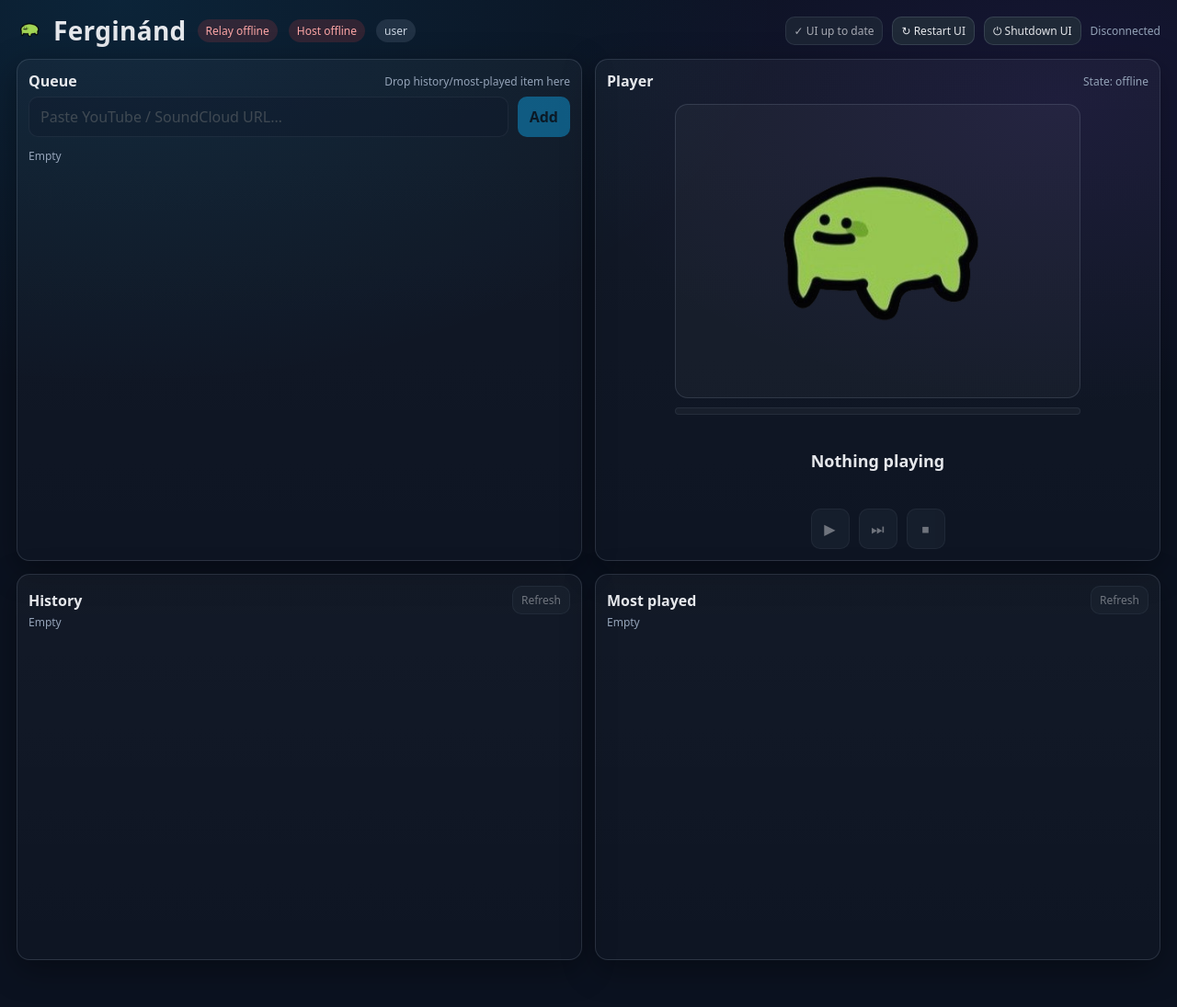
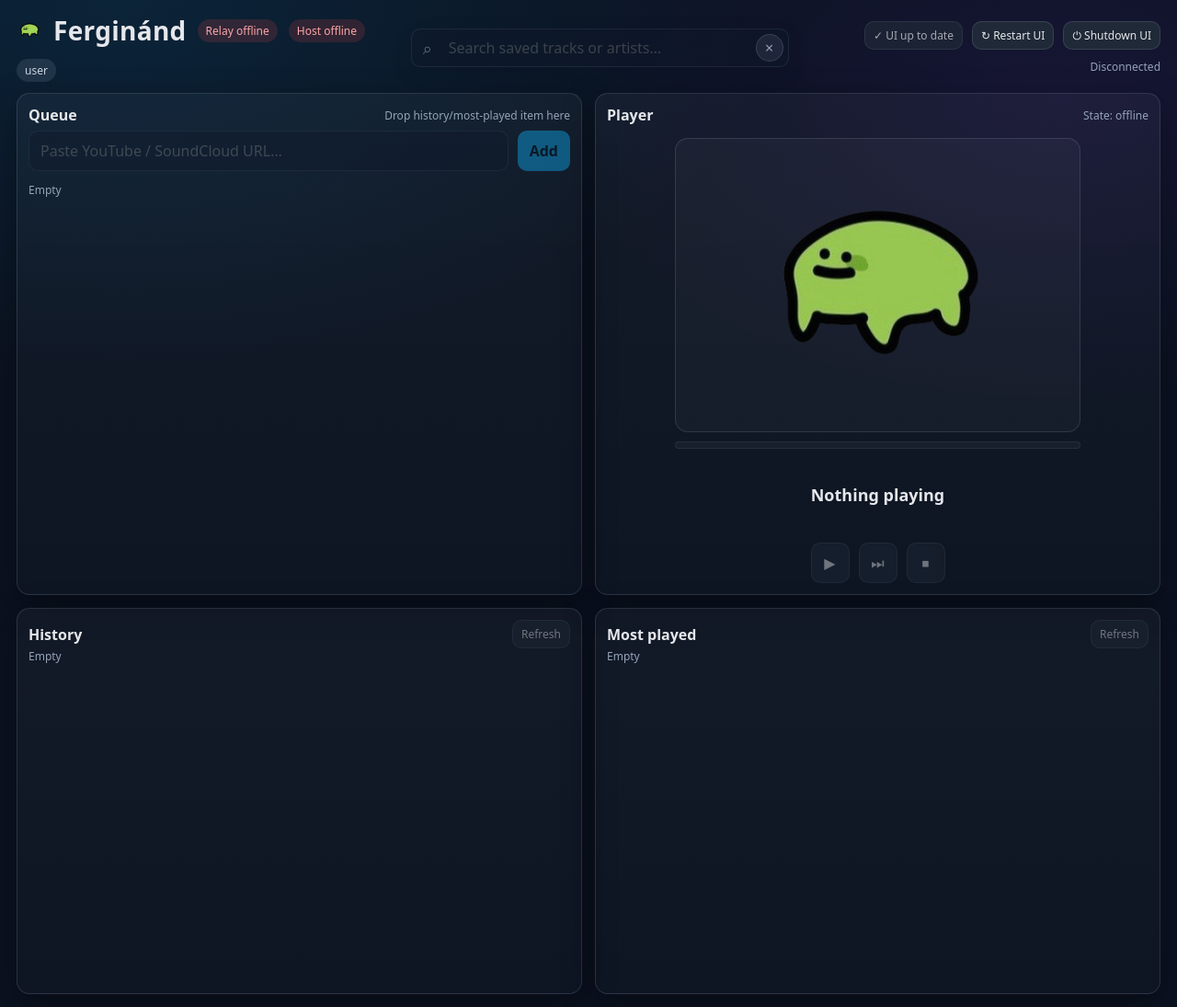
Before and after one commit to WarPiga/ferginand_frontend, a Flask app: page / in a window 1280 px wide. Shown: the whole page at 92% size. Run offline with Flask 3, Linux system fonts and the light colour scheme.

Commit message:
frontend changes for searchbar

```diff
--- a/static/app.js
+++ b/static/app.js
@@ -4,6 +4,11 @@
 
   const PROTOCOL_VERSION = 1;
   const MAX_RENDERED_ITEMS = 100;
+  const SEARCH_MIN_QUERY = 2;
+  const SEARCH_LIMIT = 24;
+  const SEARCH_DEBOUNCE_MS = 240;
+  const SEARCH_RATE_WINDOW_MS = 2000;
+  const SEARCH_RATE_MAX = 7;
   const $ = (id) => document.getElementById(id);
 
   const els = {
@@ -23,6 +28,12 @@
     btnUpdateFrontend: $("btnUpdateFrontend"),
     btnRestartFrontend: $("btnRestartFrontend"),
     btnShutdownFrontend: $("btnShutdownFrontend"),
+    trackSearchBox: $("trackSearchBox"),
+    trackSearchInput: $("trackSearchInput"),
+    trackSearchClear: $("trackSearchClear"),
+    trackSearchPanel: $("trackSearchPanel"),
+    trackSearchResults: $("trackSearchResults"),
+    trackSearchStatus: $("trackSearchStatus"),
     queuePanel: $("queuePanel"),
     queue: $("queue"),
     history: $("history"),
@@ -62,6 +73,16 @@
       queue: [],
       history: [],
       mostPlayed: [],
+    },
+    search: {
+      query: "",
+      items: [],
+      loading: false,
+      visible: false,
+      activeRequestId: "",
+      debounceTimer: null,
+      sentAt: [],
+      error: "",
     },
     frontend: {
       checkingUpdate: false,
@@ -250,7 +271,15 @@
   function setControlsEnabled() {
     const canUse = state.connected && !!state.relay.hostConnected;
     const isAdmin = state.profile.role === "admin";
-    [els.q, els.btnAdd, els.btnPlayPause, els.btnSkip, els.btnRefreshHistory, els.btnRefreshMost].forEach((el) => {
+    [
+      els.q,
+      els.btnAdd,
+      els.btnPlayPause,
+      els.btnSkip,
+      els.btnRefreshHistory,
+      els.btnRefreshMost,
+      els.trackSearchInput,
+    ].forEach((el) => {
       if (el) el.disabled = !canUse;
     });
     if (els.btnStop) els.btnStop.disabled = !canUse || !isAdmin;
@@ -358,15 +387,6 @@
 
     const placeholder = getPlaceholderThumbnail();
     const thumb = getThumb(track);
-
-    setThumbImage(container, thumb || placeholder, !thumb);
-  }
-
-  function renderThumb(container, track) {
-    if (!container) return;
-
-    const placeholder = getPlaceholderThumbnail();
-    const thumb = getThumb(track);
     setThumbImage(container, thumb || placeholder, !thumb);
   }
 
@@ -426,6 +446,212 @@
     return bits.filter(Boolean).join(" • ");
   }
 
+  function searchMeta(track) {
+    const bits = [];
+    const source = getTrackSourceLabel(track);
+    const uploader = track?.uploader || track?.artist || track?.channel || "";
+
+    if (source) bits.push(source);
+    if (uploader) bits.push(String(uploader));
+    if (getDuration(track)) bits.push(fmtDur(getDuration(track)));
+    if (getPlayCount(track)) bits.push(`${getPlayCount(track)} play(s)`);
+
+    return bits.filter(Boolean).join(" • ");
+  }
+
+  function renderSearchResult(track) {
+    const url = getTrackUrl(track);
+    const title = getTrackTitle(track);
+    const thumb = getThumb(track);
+    const draggable = !!url;
+    const dragAttrs = draggable
+      ? `draggable="true" data-url="${encodeURIComponent(url)}"`
+      : "";
+    const thumbHtml = thumb
+      ? `<img src="${escapeHtml(thumb)}" alt="">`
+      : `<div class="thumb-fallback">♪</div>`;
+    const linkHtml = url
+      ? `<a href="${escapeHtml(url)}" target="_blank" rel="noreferrer">${escapeHtml(title)}</a>`
+      : escapeHtml(title);
+
+    return `
+      <div class="queue-item search-result" ${dragAttrs} tabindex="0" title="Drag this track into the Queue panel, or double-click it to queue instantly.">
+        ${thumbHtml}
+        <div class="item-main">
+          <div class="item-title">${linkHtml}</div>
+          <div class="meta">${escapeHtml(searchMeta(track))}</div>
+        </div>
+        ${draggable ? '<span class="drag-pill">Drag</span>' : ''}
+      </div>`;
+  }
+
+  function getSearchQuery() {
+    return String(els.trackSearchInput?.value || "").trim();
+  }
+
+  function renderSearchPanel() {
+    if (!els.trackSearchInput || !els.trackSearchPanel || !els.trackSearchResults) return;
+
+    const query = getSearchQuery();
+    const usable = state.connected && !!state.relay.hostConnected;
+    els.trackSearchInput.disabled = !usable;
+    if (els.trackSearchClear) els.trackSearchClear.hidden = !query;
+
+    if (!state.search.visible) {
+      els.trackSearchPanel.hidden = true;
+      return;
+    }
+
+    els.trackSearchPanel.hidden = false;
+
+    if (!usable) {
+      if (els.trackSearchStatus) els.trackSearchStatus.textContent = "Connect to host first";
+      els.trackSearchResults.innerHTML = '<div class="search-empty">Search becomes available after the host is online.</div>';
+      return;
+    }
+
+    if (query.length < SEARCH_MIN_QUERY) {
+      if (els.trackSearchStatus) els.trackSearchStatus.textContent = `Type at least ${SEARCH_MIN_QUERY} characters`;
+      els.trackSearchResults.innerHTML = '<div class="search-empty">Start typing a title or artist. Results can be dragged into Queue.</div>';
+      return;
+    }
+
+    if (state.search.error) {
+      if (els.trackSearchStatus) els.trackSearchStatus.textContent = "Search blocked";
+      els.trackSearchResults.innerHTML = `<div class="search-empty error">${escapeHtml(state.search.error)}</div>`;
+      return;
+    }
+
+    const items = Array.isArray(state.search.items) ? state.search.items : [];
+
+    if (state.search.loading && !items.length) {
+      if (els.trackSearchStatus) els.trackSearchStatus.textContent = "Searching…";
+      els.trackSearchResults.innerHTML = `
+        <div class="search-skeleton"></div>
+        <div class="search-skeleton short"></div>
+        <div class="search-skeleton"></div>`;
+      return;
+    }
+
+    if (els.trackSearchStatus) {
+      const suffix = state.search.loading ? " • updating…" : "";
+      els.trackSearchStatus.textContent = `${items.length} result${items.length === 1 ? "" : "s"}${suffix}`;
+    }
+
+    els.trackSearchResults.innerHTML = items.length
+      ? items.map(renderSearchResult).join("")
+      : '<div class="search-empty">No saved tracks matched that search.</div>';
+    wireDynamicActions();
+  }
+
+  function resetSearchResults(message = "") {
+    state.search.items = [];
+    state.search.loading = false;
+    state.search.error = message;
+    state.search.activeRequestId = "";
+    renderSearchPanel();
+  }
+
+  function canSendSearchNow() {
+    const now = Date.now();
+    state.search.sentAt = state.search.sentAt.filter((ts) => now - ts < SEARCH_RATE_WINDOW_MS);
+    if (state.search.sentAt.length >= SEARCH_RATE_MAX) return false;
+    state.search.sentAt.push(now);
+    return true;
+  }
+
+  async function runTrackSearch() {
+    const query = getSearchQuery();
+    if (query.length < SEARCH_MIN_QUERY) {
+      resetSearchResults("");
+      return;
+    }
+
+    if (!state.connected || !state.relay.hostConnected) {
+      resetSearchResults("Connect to the host before searching.");
+      return;
+    }
+
+    if (!canSendSearchNow()) {
+      resetSearchResults("Slow down a bit. Search is rate-limited to protect the host.");
+      return;
+    }
+
+    const requestId = newRequestId();
+    state.search.query = query;
+    state.search.loading = true;
+    state.search.visible = true;
+    state.search.activeRequestId = requestId;
+    state.search.error = "";
+    renderSearchPanel();
+
+    try {
+      await sendCommand(
+        "cmd.search_tracks",
+        {
+          query,
+          limit: SEARCH_LIMIT,
+          clientId: state.profile.clientName || state.profile.requestedBy || "web-client",
+        },
+        { requestId, toastAck: false, timeoutMs: 10000 }
+      );
+      if (state.search.activeRequestId === requestId) {
+        state.search.loading = false;
+        renderSearchPanel();
+      }
+    } catch (err) {
+      if (state.search.activeRequestId === requestId) {
+        state.search.loading = false;
+        state.search.error = err.message || "Search failed.";
+        renderSearchPanel();
+      }
+    }
+  }
+
+  function scheduleTrackSearch() {
+    if (!els.trackSearchInput) return;
+
+    const query = getSearchQuery();
+    state.search.visible = true;
+    state.search.query = query;
+    state.search.error = "";
+
+    if (state.search.debounceTimer) clearTimeout(state.search.debounceTimer);
+
+    if (query.length < SEARCH_MIN_QUERY) {
+      resetSearchResults("");
+      return;
+    }
+
+    state.search.loading = true;
+    renderSearchPanel();
+    state.search.debounceTimer = setTimeout(runTrackSearch, SEARCH_DEBOUNCE_MS);
+  }
+
+  function applySearchSnapshot(message) {
+    const requestId = message?.requestId || "";
+    const query = String(message?.query || message?.payload?.query || state.search.query || "");
+
+    if (state.search.activeRequestId && requestId && requestId !== state.search.activeRequestId) {
+      return;
+    }
+
+    if (query && query !== getSearchQuery()) {
+      return;
+    }
+
+    state.search.items = Array.isArray(message?.items)
+      ? message.items
+      : Array.isArray(message?.payload?.items)
+        ? message.payload.items
+        : [];
+    state.search.query = query;
+    state.search.loading = false;
+    state.search.visible = true;
+    state.search.error = "";
+    renderSearchPanel();
+  }
+
   function renderItem(track, mode) {
     const url = getTrackUrl(track);
     const title = getTrackTitle(track);
@@ -459,6 +685,7 @@
     renderList(els.queue, state.playback.queue, "queue", "Empty");
     renderList(els.history, state.playback.history, "history", "Empty");
     renderList(els.mostPlayed, state.playback.mostPlayed, "most", "Empty");
+    renderSearchPanel();
     wireDynamicActions();
   }
 
@@ -525,6 +752,11 @@
       return;
     }
 
+    if (type === "track_search.snapshot") {
+      applySearchSnapshot(message);
+      return;
+    }
+
     if (type === "ack") {
       const reqId = message.requestId;
       const pending = reqId ? state.pending.get(reqId) : null;
@@ -551,7 +783,7 @@
   }
 
   function sendCommand(type, payload = {}, options = {}) {
-    const requestId = newRequestId();
+    const requestId = options.requestId || newRequestId();
     const message = { type, requestId, payload };
     sendRaw(message);
 
@@ -652,6 +884,8 @@
       pending.reject(new Error("Disconnected"));
       state.pending.delete(reqId);
     }
+    state.search.loading = false;
+    state.search.activeRequestId = "";
     renderAll();
   }
 
@@ -687,11 +921,25 @@
 
   function wireDynamicActions() {
     document.querySelectorAll(".queue-item[draggable='true']").forEach((node) => {
+      const getNodeUrl = () => decodeURIComponent(node.getAttribute("data-url") || "");
+
       node.ondragstart = (event) => {
-        const url = decodeURIComponent(node.getAttribute("data-url") || "");
+        const url = getNodeUrl();
         event.dataTransfer.setData("text/plain", url);
         event.dataTransfer.setData("application/json", JSON.stringify({ url }));
         event.dataTransfer.effectAllowed = "copy";
+      };
+
+      node.ondblclick = async () => {
+        const url = getNodeUrl();
+        if (url) await enqueueUrl(url);
+      };
+
+      node.onkeydown = async (event) => {
+        if (event.key === "Enter") {
+          const url = getNodeUrl();
+          if (url) await enqueueUrl(url);
+        }
       };
     });
   }
@@ -883,6 +1131,44 @@
     els.q.addEventListener("keydown", (event) => {
       if (event.key === "Enter") enqueueUrl(els.q.value);
     });
+
+    if (els.trackSearchInput) {
+      els.trackSearchInput.addEventListener("input", scheduleTrackSearch);
+      els.trackSearchInput.addEventListener("focus", () => {
+        state.search.visible = true;
+        renderSearchPanel();
+        if (getSearchQuery().length >= SEARCH_MIN_QUERY && !state.search.items.length) {
+          scheduleTrackSearch();
+        }
+      });
+      els.trackSearchInput.addEventListener("keydown", (event) => {
+        if (event.key === "Escape") {
+          state.search.visible = false;
+          renderSearchPanel();
+          els.trackSearchInput.blur();
+        }
+      });
+    }
+
+    if (els.trackSearchClear) {
+      els.trackSearchClear.onclick = () => {
+        if (state.search.debounceTimer) clearTimeout(state.search.debounceTimer);
+        if (els.trackSearchInput) {
+          els.trackSearchInput.value = "";
+          els.trackSearchInput.focus();
+        }
+        state.search.visible = true;
+        resetSearchResults("");
+      };
+    }
+
+    document.addEventListener("pointerdown", (event) => {
+      if (!state.search.visible || !els.trackSearchBox) return;
+      if (!els.trackSearchBox.contains(event.target)) {
+        state.search.visible = false;
+        renderSearchPanel();
+      }
+    });
     els.btnPlayPause.onclick = () => {
       const statusName = String(state.playback.status?.state || "idle").toLowerCase();
       if (statusName === "playing") sendCommand("cmd.pause");
--- a/static/styles.css
+++ b/static/styles.css
@@ -257,3 +257,149 @@ h1{margin:0;font-size:28px;letter-spacing:.01em}.meta{font-size:12px;color:var(-
   .player-thumb,.playhead,.playhead-text{width:100%}
   .player-thumb{height:260px;min-height:260px}
 }
+.top-search{
+  position:relative;
+  flex:1 1 430px;
+  max-width:680px;
+  min-width:300px;
+  z-index:40;
+}
+
+.search-input-wrap{
+  position:relative;
+  display:flex;
+  align-items:center;
+  width:100%;
+}
+
+.search-icon{
+  position:absolute;
+  left:13px;
+  color:var(--muted);
+  font-size:18px;
+  line-height:1;
+  pointer-events:none;
+}
+
+.track-search-input{
+  height:42px;
+  padding-left:40px;
+  padding-right:44px;
+  background:rgba(15,23,42,.88);
+  border-color:rgba(148,163,184,.28);
+  box-shadow:0 8px 28px rgba(0,0,0,.18);
+}
+
+.track-search-input:focus{
+  background:rgba(15,23,42,.96);
+}
+
+.search-clear{
+  position:absolute;
+  right:6px;
+  width:30px;
+  height:30px;
+  min-width:30px;
+  min-height:30px;
+  padding:0;
+  border-radius:999px;
+  display:inline-flex;
+  align-items:center;
+  justify-content:center;
+  background:rgba(148,163,184,.12);
+  color:var(--muted);
+}
+
+.search-panel{
+  position:absolute;
+  left:0;
+  right:0;
+  top:calc(100% + 10px);
+  max-height:min(62vh,560px);
+  overflow:hidden;
+  border:1px solid rgba(148,163,184,.28);
+  border-radius:16px;
+  background:rgba(15,23,42,.96);
+  box-shadow:0 24px 70px rgba(0,0,0,.55);
+  backdrop-filter:blur(14px);
+}
+
+.search-panel-head{
+  display:flex;
+  align-items:center;
+  justify-content:space-between;
+  gap:12px;
+  padding:12px 13px;
+  border-bottom:1px solid var(--border2);
+}
+
+.search-results{
+  max-height:calc(min(62vh,560px) - 48px);
+  overflow-y:auto;
+  padding:6px 10px 10px;
+}
+
+.search-results::-webkit-scrollbar{width:10px}
+.search-results::-webkit-scrollbar-track{background:transparent}
+.search-results::-webkit-scrollbar-thumb{background:rgba(148,163,184,.22);border-radius:999px}
+.search-results::-webkit-scrollbar-thumb:hover{background:rgba(148,163,184,.34)}
+
+.search-result{
+  position:relative;
+  border-bottom:1px solid var(--border2);
+  border-radius:12px;
+  padding:9px 8px;
+  margin:2px 0;
+  cursor:grab;
+}
+
+.search-result:hover,
+.search-result:focus{
+  background:rgba(14,165,233,.10);
+  outline:none;
+}
+
+.search-result:active{cursor:grabbing}
+
+.drag-pill{
+  align-self:center;
+  flex:0 0 auto;
+  font-size:11px;
+  color:#bfdbfe;
+  background:rgba(14,165,233,.15);
+  border:1px solid rgba(14,165,233,.28);
+  border-radius:999px;
+  padding:4px 8px;
+}
+
+.search-empty{
+  padding:18px 12px;
+  color:var(--muted);
+  text-align:center;
+  font-size:13px;
+}
+
+.search-empty.error{
+  color:var(--noFg);
+}
+
+.search-skeleton{
+  height:58px;
+  margin:8px 0;
+  border-radius:12px;
+  background:linear-gradient(90deg, rgba(148,163,184,.08), rgba(148,163,184,.17), rgba(148,163,184,.08));
+  background-size:220% 100%;
+  animation:searchPulse 1.05s linear infinite;
+}
+
+.search-skeleton.short{width:72%}
+
+@keyframes searchPulse{
+  from{background-position:120% 0}
+  to{background-position:-120% 0}
+}
+
+@media (max-width:800px){
+  .top-search{width:100%;max-width:none;min-width:0;flex-basis:auto}
+  .search-panel{position:fixed;left:14px;right:14px;top:104px;max-height:66vh}
+}
--- a/templates/index.html
+++ b/templates/index.html
@@ -18,6 +18,30 @@
       <span id="hostBadge" class="badge no">Host offline</span>
       <span id="roleBadge" class="badge neutral">user</span>
     </div>
+
+    <div class="top-search" id="trackSearchBox">
+      <div class="search-input-wrap">
+        <span class="search-icon" aria-hidden="true">⌕</span>
+        <input
+          id="trackSearchInput"
+          class="track-search-input"
+          type="search"
+          placeholder="Search saved tracks or artists…"
+          autocomplete="off"
+          spellcheck="false"
+          disabled
+        />
+        <button id="trackSearchClear" class="search-clear" title="Clear search" aria-label="Clear search" hidden>×</button>
+      </div>
+      <div id="trackSearchPanel" class="search-panel" hidden>
+        <div class="search-panel-head">
+          <strong>Search results</strong>
+          <span id="trackSearchStatus" class="meta">Type at least 2 characters</span>
+        </div>
+        <div id="trackSearchResults" class="search-results"></div>
+      </div>
+    </div>
+
     <div class="top-actions">
       <button id="btnUpdateFrontend" class="small local-action update" title="No frontend update available" disabled>✓ UI up to date</button>
       <button id="btnRestartFrontend" class="small local-action" title="Restart the local frontend server">↻ Restart UI</button>
```
Also changed, not shown: tests/test_static_contract.py (+22 -0 lines).
